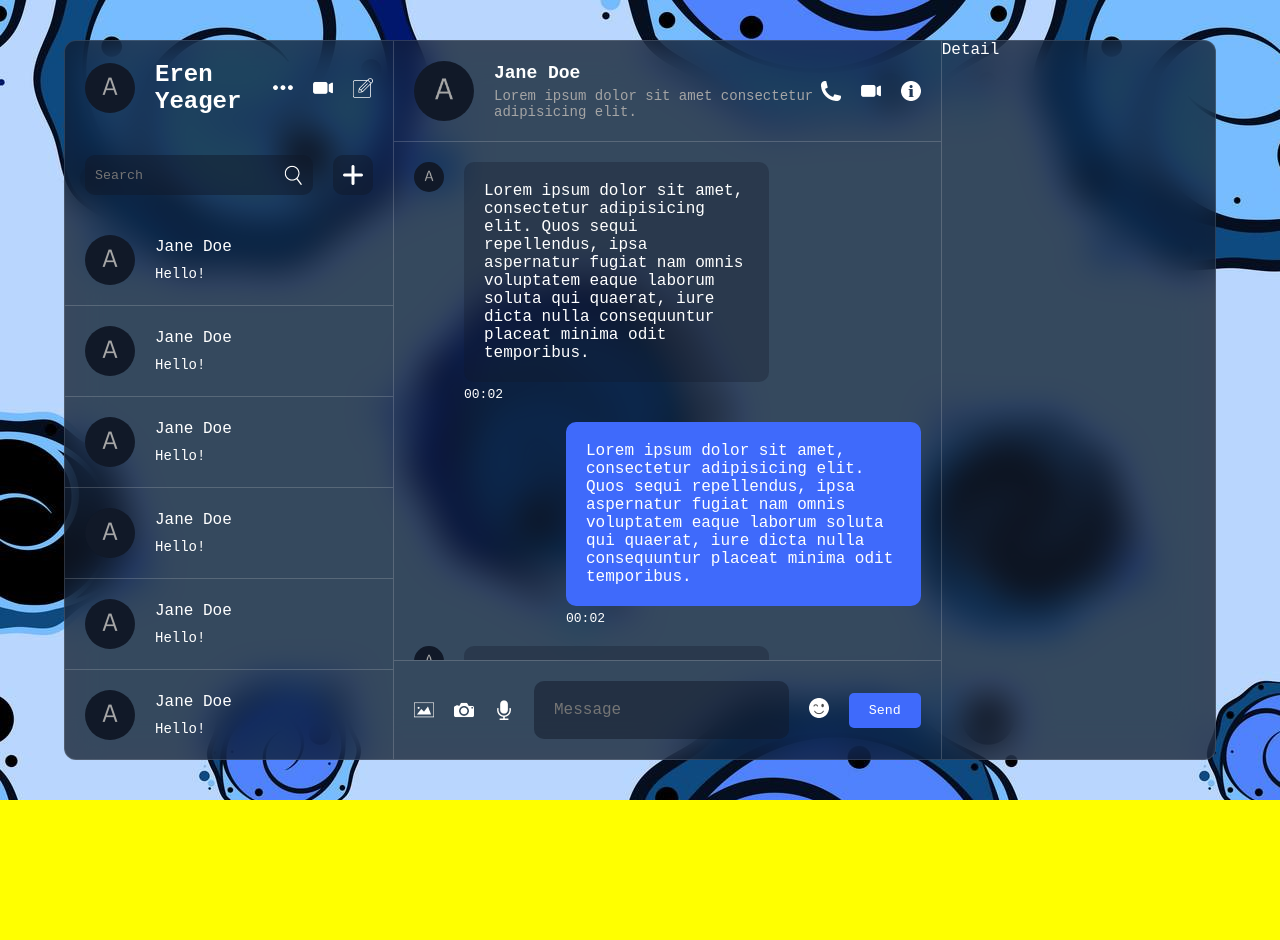
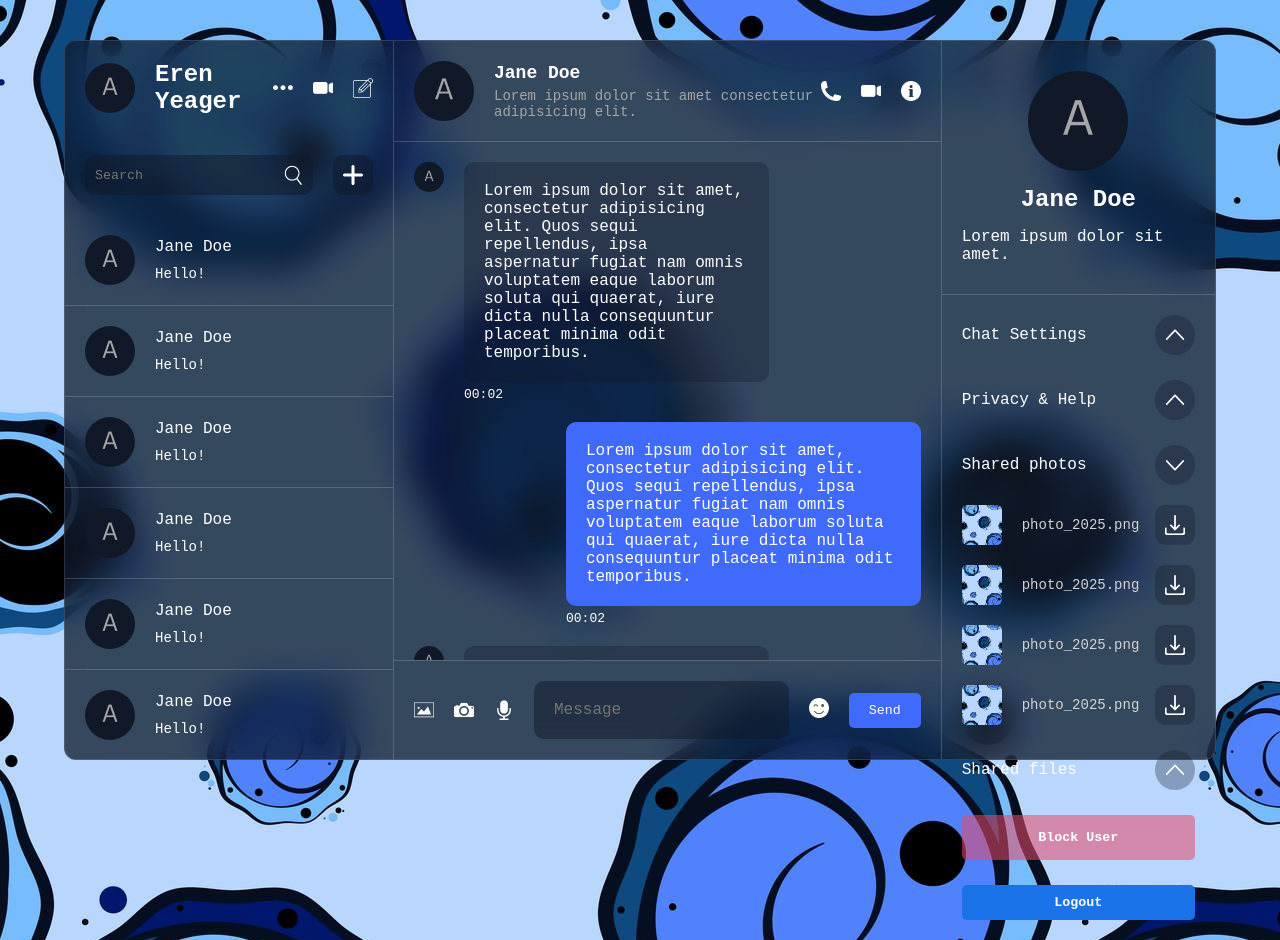
Before and after one commit to nessfolio/react-chat-app, a React (Vite) app: page / in a window 1280 px wide. Before the commit the page ends 800 px from the top, so only its background shows below. Built offline with nearby package versions, Linux system fonts and the light colour scheme.

Commit message:
Stylyze and implement: Detail block

```diff
--- a/src/components/detail/Detail.css
+++ b/src/components/detail/Detail.css
@@ -1,3 +1,103 @@
 .detail {
-    flex: 1;
+  flex: 1;
+
+  .user {
+    padding: 30px 20px;
+    display: flex;
+    flex-direction: column;
+    align-items: center;
+    gap: 15px;
+    border-bottom: 1px solid #dddddd35;
+
+    img {
+      width: 100px;
+      height: 100px;
+      border-radius: 50%;
+      object-fit: cover;
+    }
+  }
+
+  .info {
+    padding: 20px;
+    display: flex;
+    flex-direction: column;
+    gap: 25px;
+
+    .option {
+      .title {
+        display: flex;
+        align-items: center;
+        justify-content: space-between;
+
+        img {
+          width: 40px;
+          height: 40px;
+          background-color: rgba(17, 25, 40, 0.3);
+          padding: 10px;
+          border-radius: 50%;
+          cursor: pointer;
+        }
+      }
+
+      .photos {
+        display: flex;
+        flex-direction: column;
+        gap: 20px;
+        margin-top: 20px;
+
+        .photoItem {
+          display: flex;
+          align-items: center;
+          justify-content: space-between;
+
+          .photoDetail {
+            display: flex;
+            align-items: center;
+            gap: 20px;
+
+            img {
+              width: 40px;
+              height: 40px;
+              border-radius: 5px;
+              object-fit: cover;
+            }
+
+            span {
+              font-size: 14px;
+              color: lightgray;
+              font-weight: 300;
+            }
+          }
+
+          .icon {
+            width: 40px;
+            height: 40px;
+            background-color: rgba(17, 25, 40, 0.3);
+            padding: 10px;
+            border-radius: 10px;
+            cursor: pointer;
+          }
+        }
+      }
+    }
+    button {
+      padding: 15px;
+      background-color: rgba(230, 74, 105, 0.553);
+      color: white;
+      border: none;
+      border-radius: 5px;
+      cursor: pointer;
+      font-weight: 700;
+
+      transition: background-color 0.3s;
+      &:hover {
+        background-color: rgba(220, 20, 60, 0.796);
+      }
+
+      &.logout{
+        padding: 10px;
+        background-color: #1a73e8;
+      }
+    }
+  }
 }
--- a/src/components/detail/Detail.jsx
+++ b/src/components/detail/Detail.jsx
@@ -2,7 +2,78 @@
 
 const Detail = () => {
   return (
-    <div className='detail'>Detail</div>
+    <div className='detail'>
+
+      <div className="user">
+        <img src="./avatar.png" alt="" />
+        <h2>Jane Doe</h2>
+        <p>Lorem ipsum dolor sit amet.</p>
+      </div>
+      <div className="info">
+        <div className="option">
+          <div className="title">
+            <span>Chat Settings</span>
+            <img src="./arrowUp.png" alt="" />
+          </div>
+        </div>
+        <div className="option">
+          <div className="title">
+            <span>Privacy & Help</span>
+            <img src="./arrowUp.png" alt="" />
+          </div>
+        </div>
+
+        <div className="option">
+          <div className="title">
+            <span>Shared photos</span>
+            <img src="./arrowDown.png" alt="" />
+          </div>
+
+          <div className="photos">
+            <div className="photoItem">
+              <div className="photoDetail">
+                <img src="./bg.jpg" alt="" />
+                <span>photo_2025.png</span>
+              </div>
+              <img src="./download.png" alt="" className='icon'/>
+            </div>
+            <div className="photoItem">
+              <div className="photoDetail">
+                <img src="./bg.jpg" alt="" />
+                <span>photo_2025.png</span>
+              </div>
+              <img src="./download.png" alt="" className='icon'/>
+            </div>
+            <div className="photoItem">
+              <div className="photoDetail">
+                <img src="./bg.jpg" alt="" />
+                <span>photo_2025.png</span>
+              </div>
+              <img src="./download.png" alt="" className='icon'/>
+            </div>
+            <div className="photoItem">
+              <div className="photoDetail">
+                <img src="./bg.jpg" alt="" />
+                <span>photo_2025.png</span>
+              </div>
+              <img src="./download.png" alt="" className='icon'/>
+            </div>
+          </div>
+        </div>
+
+        <div className="option">
+          <div className="title">
+            <span>Shared files</span>
+            <img src="./arrowUp.png" alt="" />
+          </div>
+        </div>
+
+        <button>Block User</button>
+        <button className="logout">
+          Logout
+        </button>
+      </div>
+    </div>
   )
 }
 
```
